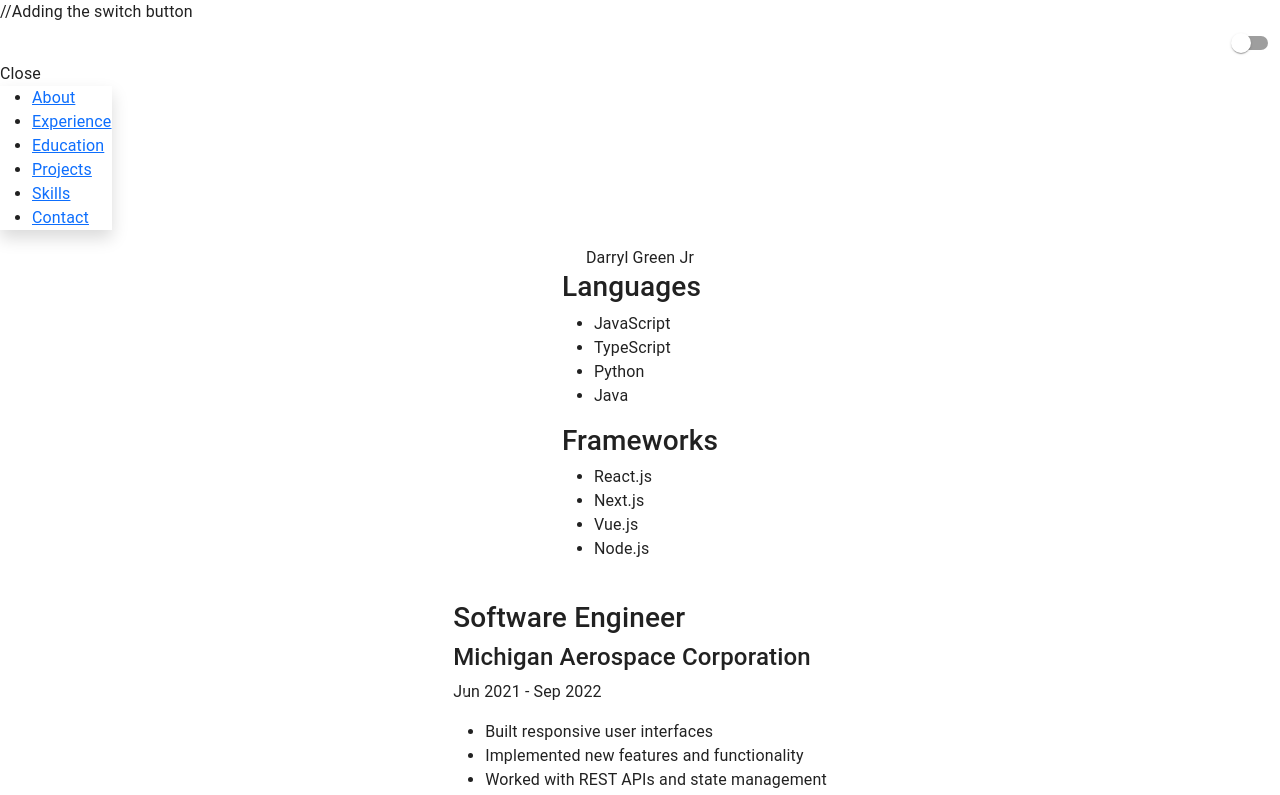
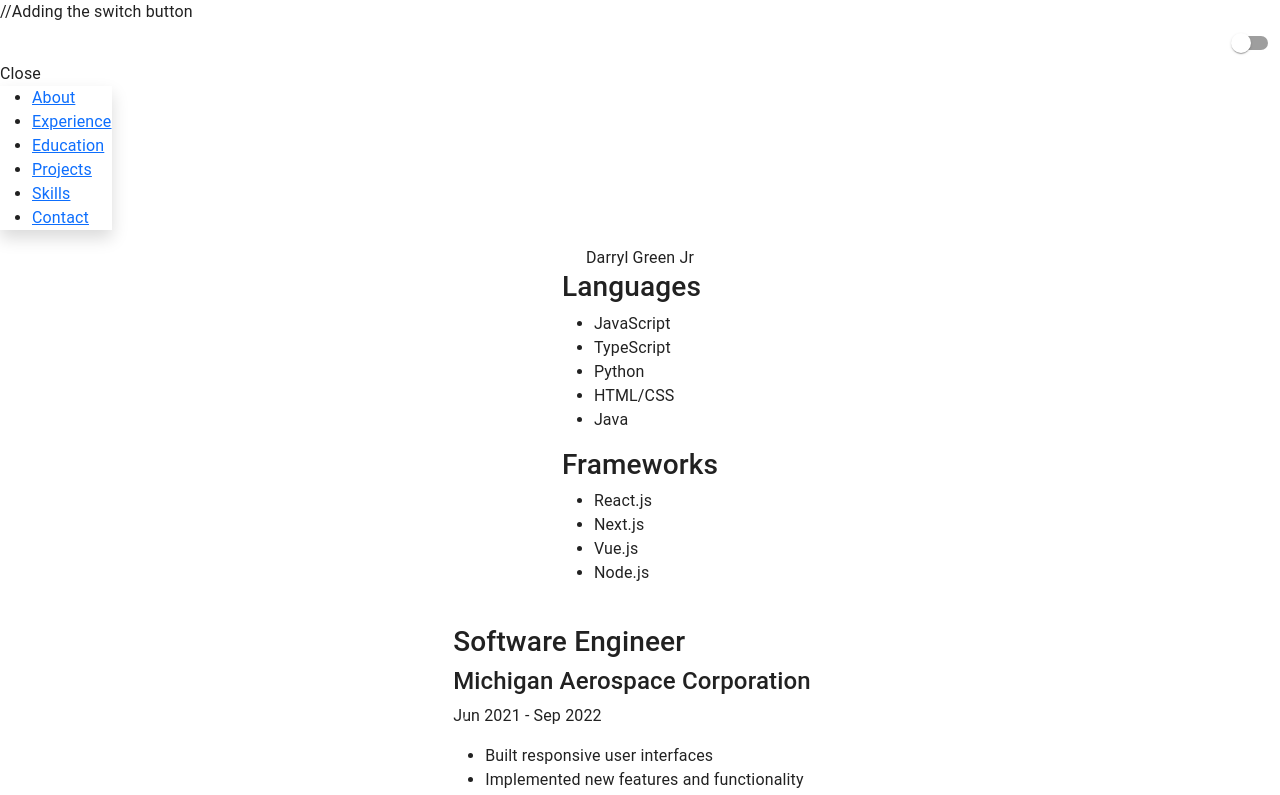
Before and after one commit to dgreen19/portfolio-project, a React (Create React App) app: page / in a window 1280 px wide. Shown: the top 795 px of the page. Built offline with nearby package versions, Linux system fonts and the light colour scheme.

Commit message:
Update Skills.jsx

```diff
--- a/src/components/Skills.jsx
+++ b/src/components/Skills.jsx
@@ -8,6 +8,7 @@ export default function Skills() {
         <li>JavaScript</li>
         <li>TypeScript</li>
         <li>Python</li>
+        <li>HTML/CSS</li>
         <li>Java</li>
       </ul>
       <h3>Frameworks</h3>
```
